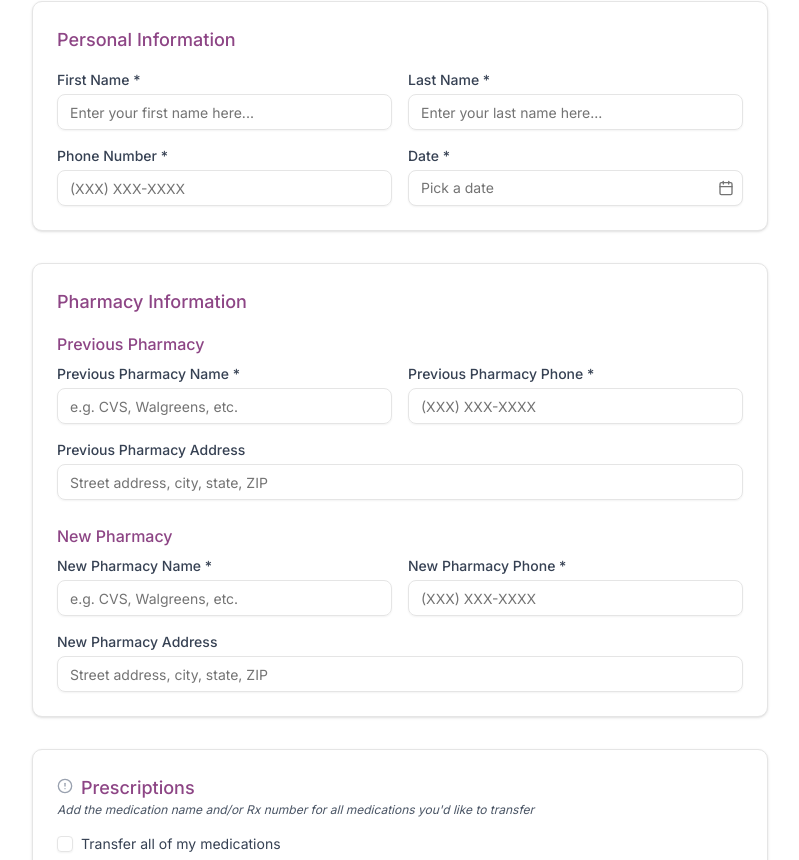
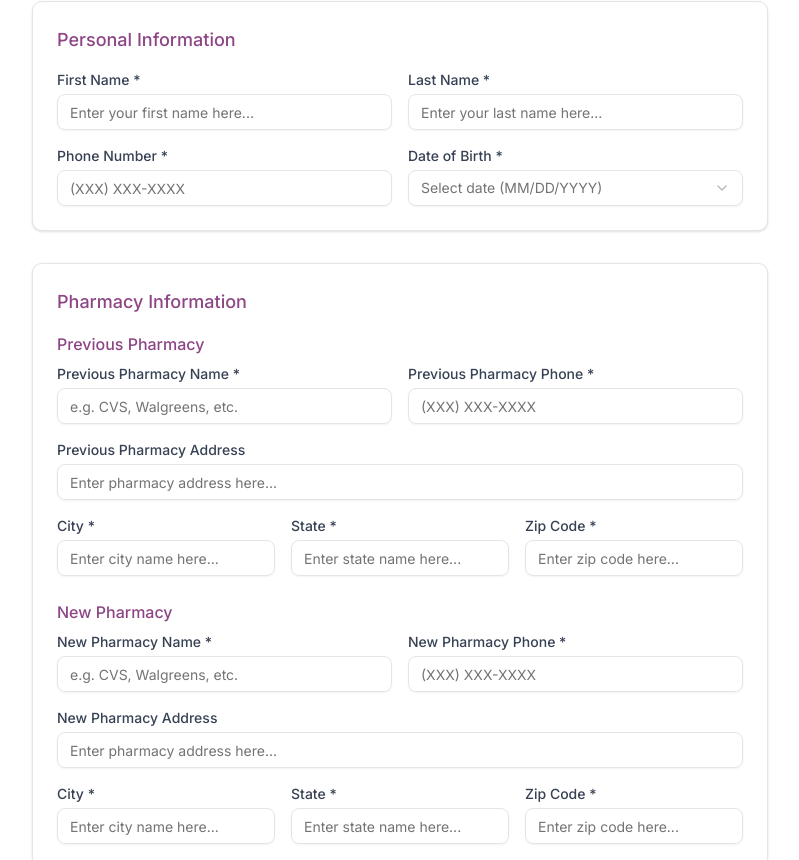
Before and after one commit to TanvirAhmed2942/future-pharmacy-website, a Next.js app: page /transfer-prescription/online in a window 1280 px wide. Shown: the part 260-1120 px from the top of the page, without its empty margins (240-1039 px from the left). Built offline with nearby package versions, Linux system fonts and the light colour scheme.

Commit message:
transfer online form

```diff
--- a/src/components/main/transfer/online/transferOnline.tsx
+++ b/src/components/main/transfer/online/transferOnline.tsx
@@ -10,8 +10,7 @@ import {
   PopoverContent,
   PopoverTrigger,
 } from "@/components/ui/popover";
-import { CalendarIcon } from "lucide-react";
-import { format } from "date-fns";
+import { ChevronDownIcon } from "lucide-react";
 import { cn } from "@/lib/utils";
 
 import React from "react";
@@ -32,17 +31,23 @@ type FormValues = {
   firstName: string;
   lastName: string;
   phoneNumber: string;
-  date: Date | undefined;
+  dateOfBirth: Date | undefined; // Renamed from date to dateOfBirth for clarity
 
   // Previous pharmacy details
   previousPharmacyName: string;
   previousPharmacyPhone: string;
   previousPharmacyAddress: string;
+  previousPharmacyCity: string;
+  previousPharmacyState: string;
+  previousPharmacyZipCode: string;
 
   // New pharmacy details
   newPharmacyName: string;
   newPharmacyPhone: string;
   newPharmacyAddress: string;
+  newPharmacyCity: string;
+  newPharmacyState: string;
+  newPharmacyZipCode: string;
 
   medications: MedicationInput[];
   transferAll: boolean;
@@ -61,13 +66,19 @@ function TransferOnline() {
       firstName: "",
       lastName: "",
       phoneNumber: "",
-      date: undefined,
+      dateOfBirth: undefined,
       previousPharmacyName: "",
       previousPharmacyPhone: "",
       previousPharmacyAddress: "",
+      previousPharmacyCity: "",
+      previousPharmacyState: "",
+      previousPharmacyZipCode: "",
       newPharmacyName: "",
       newPharmacyPhone: "",
       newPharmacyAddress: "",
+      newPharmacyCity: "",
+      newPharmacyState: "",
+      newPharmacyZipCode: "",
       medications: [{ id: 1, name: "", rxNumber: "" }],
       transferAll: false,
       notes: "",
@@ -187,48 +198,64 @@ function TransferOnline() {
             </div>
             <div>
               <Label
-                htmlFor="date"
+                htmlFor="dateOfBirth"
                 className="text-sm font-medium text-gray-700"
               >
-                Date *
+                Date of Birth *
               </Label>
               <Controller
                 control={control}
-                name="date"
-                rules={{ required: "Date is required" }}
+                name="dateOfBirth"
+                rules={{ required: "Date of birth is required" }}
                 render={({ field }) => (
                   <Popover>
                     <PopoverTrigger asChild>
                       <Button
+                        id="dateOfBirth"
                         variant={"outline"}
                         className={cn(
-                          "relative w-full mt-1 justify-start text-left font-normal",
+                          "w-full mt-1 justify-between font-normal",
                           !field.value && "text-muted-foreground",
-                          errors.date && "border-red-500"
+                          errors.dateOfBirth && "border-red-500"
                         )}
                       >
                         {field.value ? (
-                          format(field.value, "PPP")
+                          // Format the date as MM/DD/YYYY
+                          `${(field.value.getMonth() + 1)
+                            .toString()
+                            .padStart(2, "0")}/${field.value
+                            .getDate()
+                            .toString()
+                            .padStart(2, "0")}/${field.value.getFullYear()}`
                         ) : (
-                          <span>Pick a date</span>
+                          <span>Select date (MM/DD/YYYY)</span>
                         )}
-                        <CalendarIcon className="absolute right-2 top-1/2 -translate-y-1/2 h-4 w-4" />
+                        <ChevronDownIcon className="h-4 w-4 opacity-50" />
                       </Button>
                     </PopoverTrigger>
                     <PopoverContent className="w-auto p-0" align="start">
                       <Calendar
                         mode="single"
                         selected={field.value}
-                        onSelect={field.onChange}
+                        onSelect={(date) => {
+                          // Prevent future dates
+                          if (date && date <= new Date()) {
+                            field.onChange(date);
+                          }
+                        }}
+                        captionLayout="dropdown"
+                        fromYear={1900}
+                        toYear={new Date().getFullYear()}
+                        disabled={(date) => date > new Date()}
                         initialFocus
                       />
                     </PopoverContent>
                   </Popover>
                 )}
               />
-              {errors.date && (
+              {errors.dateOfBirth && (
                 <p className="text-red-500 text-xs mt-1">
-                  {errors.date.message}
+                  {errors.dateOfBirth.message}
                 </p>
               )}
             </div>
@@ -300,7 +327,7 @@ function TransferOnline() {
               )}
             </div>
           </div>
-          <div className="mb-6">
+          <div className="mb-4">
             <Label
               htmlFor="previousPharmacyAddress"
               className="text-sm font-medium text-gray-700"
@@ -311,9 +338,90 @@ function TransferOnline() {
               type="text"
               id="previousPharmacyAddress"
               {...register("previousPharmacyAddress")}
-              placeholder="Street address, city, state, ZIP"
+              placeholder="Enter pharmacy address here..."
               className="w-full mt-1"
             />
+          </div>
+          <div className="grid grid-cols-1 md:grid-cols-3 gap-4 mb-6">
+            <div>
+              <Label
+                htmlFor="previousPharmacyCity"
+                className="text-sm font-medium text-gray-700"
+              >
+                City *
+              </Label>
+              <Input
+                type="text"
+                id="previousPharmacyCity"
+                {...register("previousPharmacyCity", {
+                  required: "City is required",
+                })}
+                placeholder="Enter city name here..."
+                className={cn(
+                  "w-full mt-1",
+                  errors.previousPharmacyCity && "border-red-500"
+                )}
+              />
+              {errors.previousPharmacyCity && (
+                <p className="text-red-500 text-xs mt-1">
+                  {errors.previousPharmacyCity.message}
+                </p>
+              )}
+            </div>
+            <div>
+              <Label
+                htmlFor="previousPharmacyState"
+                className="text-sm font-medium text-gray-700"
+              >
+                State *
+              </Label>
+              <Input
+                type="text"
+                id="previousPharmacyState"
+                {...register("previousPharmacyState", {
+                  required: "State is required",
+                })}
+                placeholder="Enter state name here..."
+                className={cn(
+                  "w-full mt-1",
+                  errors.previousPharmacyState && "border-red-500"
+                )}
+              />
+              {errors.previousPharmacyState && (
+                <p className="text-red-500 text-xs mt-1">
+                  {errors.previousPharmacyState.message}
+                </p>
+              )}
+            </div>
+            <div>
+              <Label
+                htmlFor="previousPharmacyZipCode"
+                className="text-sm font-medium text-gray-700"
+              >
+                Zip Code *
+              </Label>
+              <Input
+                type="text"
+                id="previousPharmacyZipCode"
+                {...register("previousPharmacyZipCode", {
+                  required: "Zip code is required",
+                  pattern: {
+                    value: /^\d{5}(-\d{4})?$/,
+                    message: "Please enter a valid zip code",
+                  },
+                })}
+                placeholder="Enter zip code here..."
+                className={cn(
+                  "w-full mt-1",
+                  errors.previousPharmacyZipCode && "border-red-500"
+                )}
+              />
+              {errors.previousPharmacyZipCode && (
+                <p className="text-red-500 text-xs mt-1">
+                  {errors.previousPharmacyZipCode.message}
+                </p>
+              )}
+            </div>
           </div>
 
           {/* New Pharmacy Information */}
@@ -385,9 +493,90 @@ function TransferOnline() {
               type="text"
               id="newPharmacyAddress"
               {...register("newPharmacyAddress")}
-              placeholder="Street address, city, state, ZIP"
+              placeholder="Enter pharmacy address here..."
               className="w-full mt-1"
             />
+          </div>
+          <div className="grid grid-cols-1 md:grid-cols-3 gap-4 mt-4">
+            <div>
+              <Label
+                htmlFor="newPharmacyCity"
+                className="text-sm font-medium text-gray-700"
+              >
+                City *
+              </Label>
+              <Input
+                type="text"
+                id="newPharmacyCity"
+                {...register("newPharmacyCity", {
+                  required: "City is required",
+                })}
+                placeholder="Enter city name here..."
+                className={cn(
+                  "w-full mt-1",
+                  errors.newPharmacyCity && "border-red-500"
+                )}
+              />
+              {errors.newPharmacyCity && (
+                <p className="text-red-500 text-xs mt-1">
+                  {errors.newPharmacyCity.message}
+                </p>
+              )}
+            </div>
+            <div>
+              <Label
+                htmlFor="newPharmacyState"
+                className="text-sm font-medium text-gray-700"
+              >
+                State *
+              </Label>
+              <Input
+                type="text"
+                id="newPharmacyState"
+                {...register("newPharmacyState", {
+                  required: "State is required",
+                })}
+                placeholder="Enter state name here..."
+                className={cn(
+                  "w-full mt-1",
+                  errors.newPharmacyState && "border-red-500"
+                )}
+              />
+              {errors.newPharmacyState && (
+                <p className="text-red-500 text-xs mt-1">
+                  {errors.newPharmacyState.message}
+                </p>
+              )}
+            </div>
+            <div>
+              <Label
+                htmlFor="newPharmacyZipCode"
+                className="text-sm font-medium text-gray-700"
+              >
+                Zip Code *
+              </Label>
+              <Input
+                type="text"
+                id="newPharmacyZipCode"
+                {...register("newPharmacyZipCode", {
+                  required: "Zip code is required",
+                  pattern: {
+                    value: /^\d{5}(-\d{4})?$/,
+                    message: "Please enter a valid zip code",
+                  },
+                })}
+                placeholder="Enter zip code here..."
+                className={cn(
+                  "w-full mt-1",
+                  errors.newPharmacyZipCode && "border-red-500"
+                )}
+              />
+              {errors.newPharmacyZipCode && (
+                <p className="text-red-500 text-xs mt-1">
+                  {errors.newPharmacyZipCode.message}
+                </p>
+              )}
+            </div>
           </div>
         </div>
 
```
